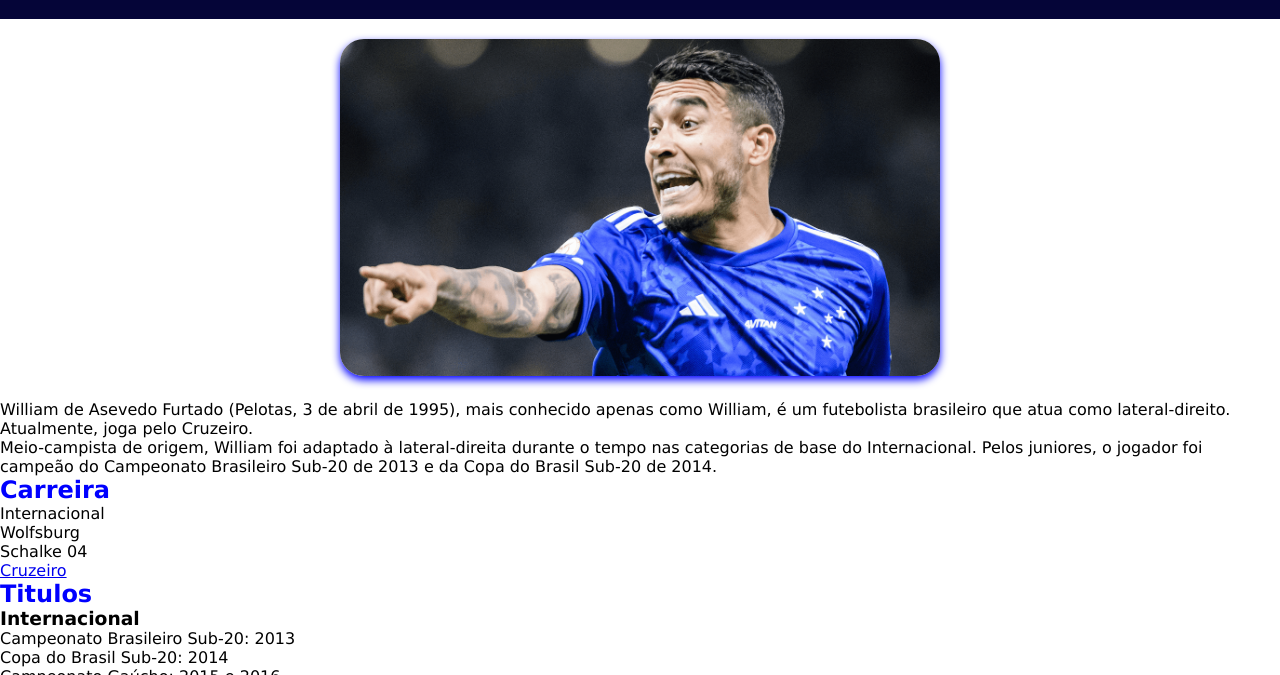
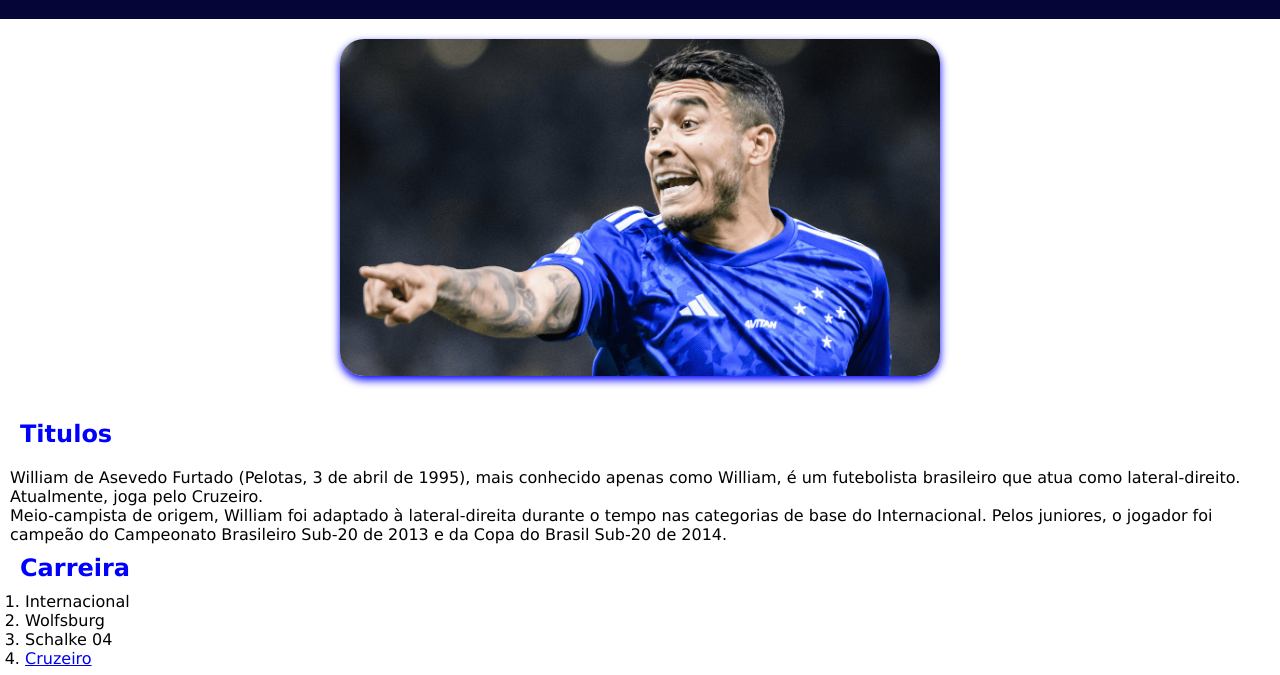
Before and after one commit to YanTeles/CruzeiroEsporteClube, a plain HTML site: page jogadores/Willian/willian.html in a window 1280 px wide. Shown: the part 76-751 px from the top of the page. Drawn offline with Linux system fonts and the light colour scheme.

Commit message:
Page willian

```diff
--- a/jogadores/Willian/willian.css
+++ b/jogadores/Willian/willian.css
@@ -78,3 +78,31 @@ header {
 .rp p{
     margin-left: 10px;
 }
+
+.textwillian h2{
+    padding: 20px;
+}
+
+.textwillian p{
+    margin-left: 10px;
+}
+
+.textcarreira h2{
+    margin-top: 10px;
+    margin-left: 20px;
+}
+
+.textcarreira ol{
+    margin-top: 10px;
+    margin-left: 25px;
+}
+
+.texttitulos h2{
+    margin-top: 10px;
+    margin-left: 20px;
+}
+
+.texttitulos ul,h3{
+    margin-top: 10px;
+    margin-left: 10px;
+}
--- a/jogadores/Willian/willian.html
+++ b/jogadores/Willian/willian.html
@@ -20,13 +20,14 @@
     </div>
 
     <div class="textwillian">
+        <h2 style="color: blue;">Titulos</h2>
         <p>William de Asevedo Furtado (Pelotas, 3 de abril de 1995), mais conhecido apenas como William, é um
             futebolista brasileiro que atua como lateral-direito. Atualmente, joga pelo Cruzeiro.</p>
         <p>Meio-campista de origem, William foi adaptado à lateral-direita durante o tempo nas categorias de base do
             Internacional. Pelos juniores, o jogador foi campeão do Campeonato Brasileiro Sub-20 de 2013 e da Copa do
             Brasil Sub-20 de 2014.</p>
     </div>
-
+    <div class="textcarreira">
         <h2 style="color: blue;">Carreira</h2>
         <ol>
             <li>Internacional</li>
@@ -34,7 +35,8 @@
             <li>Schalke 04</li>
             <li><a href="https://www.cruzeiro.com.br">Cruzeiro</a></li>
         </ol>
-
+    </div>
+    <div class="texttitulos">
         <h2 style="color: blue;">Titulos</h2>
         <h3>Internacional</h3>
         <ul>
@@ -47,7 +49,7 @@
         <ul>
             <li>Medalha de ouro nos Jogos Olímpicos: 2016</li>
         </ul>
-
+    </div>
     <div class="voltar"><a href="../../Index.html"><img src="../../Images/voltar.png" alt="voltar"></a></div>
 
     <div class="oa"></div>
```
Also changed, not shown: jogadores/dudu/Dudu.html (line endings or trailing spaces). Lines whose indentation alone changed are shown as unchanged.
